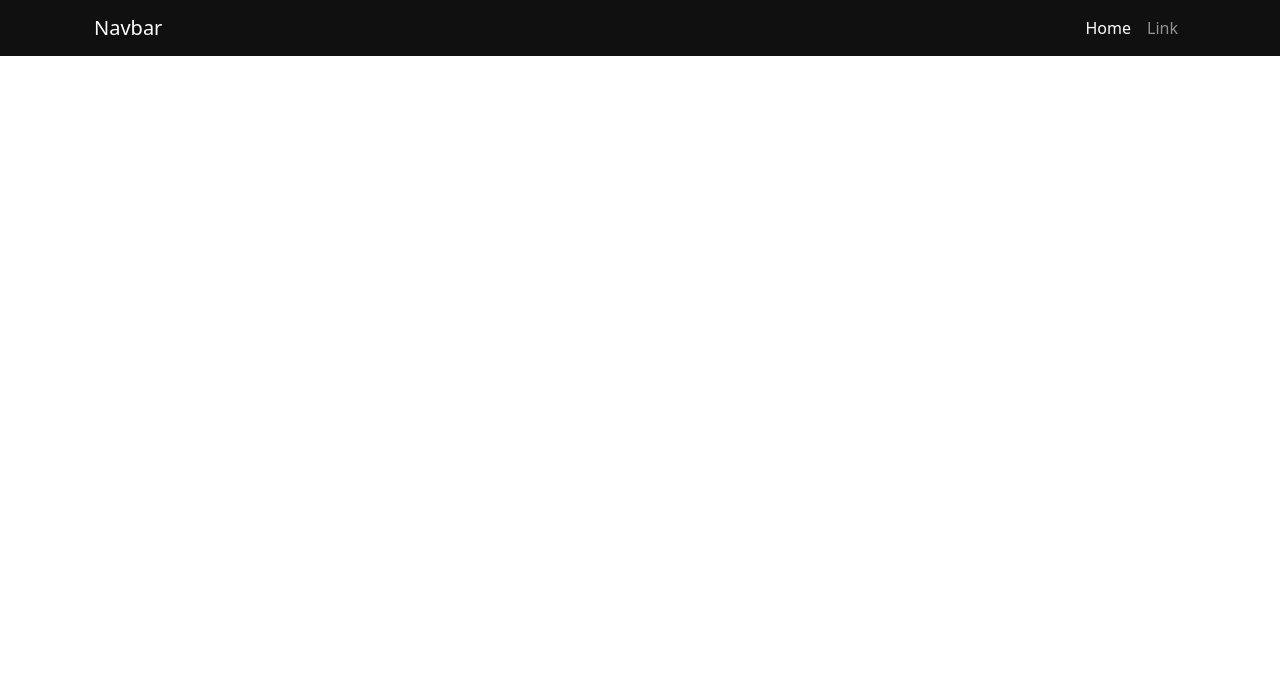
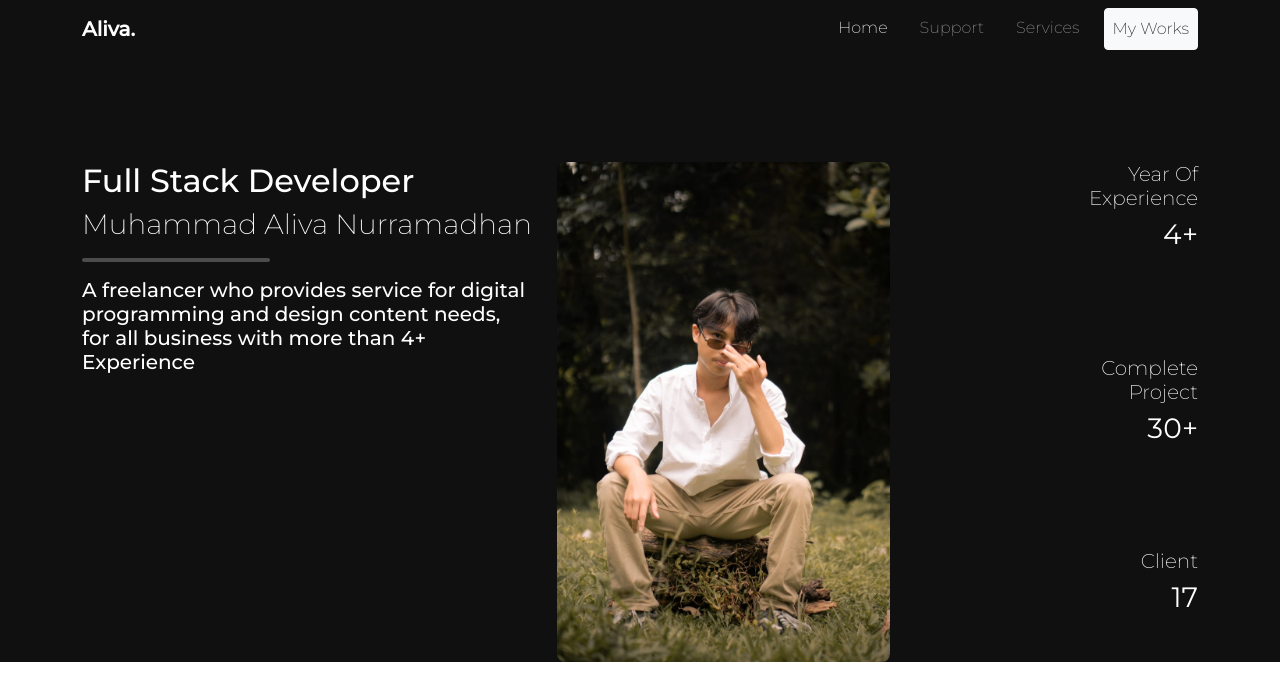
Before and after one commit to AlipTamvan/react-project, a React (Create React App) app: page / in a window 1280 px wide. Shown: the top 700 px of the page. Built offline with nearby package versions, Linux system fonts and the light colour scheme.

Commit message:
Menambahkan Content

```diff
--- a/public/index.html
+++ b/public/index.html
@@ -3,6 +3,16 @@
   <head>
     <meta charset="utf-8" />
     <link rel="icon" href="%PUBLIC_URL%/favicon.ico" />
+    <link rel="preconnect" href="https://fonts.googleapis.com" />
+    <link rel="preconnect" href="https://fonts.gstatic.com" crossorigin />
+    <link rel="preconnect" href="https://fonts.googleapis.com" />
+    <link rel="preconnect" href="https://fonts.gstatic.com" crossorigin />
+
+    <!-- Google Font - Montserrat -->
+    <link
+      href="https://fonts.googleapis.com/css2?family=Montserrat:wght@200;400;500&display=swap"
+      rel="stylesheet"
+    />
     <meta name="viewport" content="width=device-width, initial-scale=1" />
     <meta name="theme-color" content="#000000" />
     <meta
--- a/src/App.css
+++ b/src/App.css
@@ -36,6 +36,52 @@
     transform: rotate(360deg);
   }
 } */
+ @import url('https://fonts.googleapis.com/css2?family=Montserrat:wght@200;400;500&display=swap');
 .App{
   background-color: #101010;
 }
+*{
+  font-family: 'Montserrat', sans-serif;
+  font-weight: 400;
+}
+.nav-item{
+  font-weight: 200;
+  margin-left: 16px;
+}
+.nav-item .btn-my-works{
+  padding: 8px;
+  color: #101010;
+}
+.img-content{
+  margin-top: 104px;
+  border-radius: 8px;
+}
+
+.img-content-mobile{
+  margin-top: 16px;
+  border-radius: 8px;
+  padding: 16px;
+}
+.content{
+  color: #ffff;
+  margin-top: 104px;
+}
+.content-mobile{
+  color: #ffff;
+}
+.name{
+  font-weight: 200;
+}
+.social-prove{
+  font-weight: 100;
+}
+.angka{
+  margin-top: 16px;
+  margin-left: 16vh;
+  color: #ffffff;
+}
+.garis{
+  border: 2.5px solid;
+  border-color: #ffffff;
+  border-radius: 5px;
+}
--- a/src/App.js
+++ b/src/App.js
@@ -1,5 +1,6 @@
 
 import './App.css';
+import Content from './Portofolio/Content';
 import Nav from './Portofolio/Nav';
 
 function App() {
@@ -9,6 +10,8 @@ function App() {
         <div className="row">
           <div className='col'>
             <Nav></Nav>
+
+            <Content></Content>
           </div>
         </div>
       </div>
--- /dev/null
+++ b/src/Portofolio/Content.js
@@ -0,0 +1,107 @@
+export default function Content() {
+  return (
+    // Dekstop
+    <>
+      <div className="row">
+        <div className="col-sm-5">
+          <div className="content d-none d-lg-block ">
+            <h2 className="mt-3">Full Stack Developer</h2>
+            <h3 className="name">Muhammad Aliva Nurramadhan</h3>
+            <hr className="col-sm-5 garis" color="white"></hr>
+            <h5 className="text-justify">
+              A freelancer who provides service for digital programming and
+              design content needs, for all business with more than 4+
+              Experience
+            </h5>
+          </div>
+        </div>
+        <div className="col-sm-5 text-center">
+          <img
+            src="./AlipTamvan.jpg"
+            className="img-content d-none d-lg-block "
+            width=""
+            height="500"
+            alt="Foto Alip"
+          />
+        </div>
+        <div className="col-sm-2">
+          <div className="content d-none d-lg-block text-end">
+            <h5 className="mt-3 social-prove">Year Of Experience</h5>
+            <h3 className="name d-none d-lg-block ">
+              <b>4+</b>
+            </h3>
+          </div>
+
+          <div className="content d-none d-lg-block text-end">
+            <h5 className="mt-3 social-prove">Complete Project</h5>
+            <h3 className="name d-none d-lg-block ">
+              <b>30+</b>
+            </h3>
+          </div>
+
+          <div className="content d-none d-lg-block text-end">
+            <h5 className="mt-3 social-prove">Client</h5>
+            <h3 className="name d-none d-lg-block ">
+              <b>17</b>
+            </h3>
+          </div>
+        </div>
+      </div>
+
+      {/* Mobile */}
+
+      <div className="row">
+        <div className="col-sm-5">
+          <div className="content-mobile d-md-block d-lg-none">
+            <h2 className="mt-3">Full Stack Developer</h2>
+            <h3 className="name">Muhammad Aliva Nurramadhan</h3>
+            <hr className="col-sm-3 garis" color="white"></hr>
+            <h5 className="text-justify">
+              A freelancer who provides service for digital programming and
+              design content needs, for all business with more than 4+
+              Experience
+            </h5>
+          </div>
+        </div>
+        <div className="col-sm-5 text-center">
+          <img
+            src="./AlipTamvan.jpg"
+            className="img-content-mobile d-md-block d-lg-none img-fluid"
+            alt="Foto Alip"
+          />
+        </div>
+        <div className="col-sm-2">
+          <div className="container">
+            <div className="row">
+              <div className="col-4 text-center">
+                <div className="content-mobile d-md-block d-lg-none">
+                  <h5 className="mt-3 social-prove">Year Of Experience</h5>
+                  <h3 className="name d-md-block d-lg-none ">
+                    <b>4+</b>
+                  </h3>
+                </div>
+              </div>
+              <div className="col-4 text-center">
+                <div className="content-mobile d-md-block d-lg-none ">
+                  <h5 className="mt-3 social-prove">Complete Project</h5>
+                  <h3 className="name d-md-block d-lg-none ">
+                    <b>30+</b>
+                  </h3>
+                </div>
+              </div>
+
+              <div className="col-4 text-center">
+                <div className="content-mobile d-md-block d-lg-none">
+                  <h5 className="mt-3 social-prove">Client</h5>
+                  <h3 className="name d-md-block d-lg-none ">
+                    <b>17</b>
+                  </h3>
+                </div>
+              </div>
+            </div>
+          </div>
+        </div>
+      </div>
+    </>
+  );
+}
--- a/src/Portofolio/Nav.js
+++ b/src/Portofolio/Nav.js
@@ -2,25 +2,31 @@ import { Link } from "react-router-dom"
 
 export default function Nav(){
  return(
-    <nav class="navbar navbar-expand-lg navbar-dark">
-    <div class="container-fluid">
-      <a class="navbar-brand" href="#">Navbar</a>
-      <button class="navbar-toggler" type="button" data-bs-toggle="collapse" data-bs-target="#navbarSupportedContent" aria-controls="navbarSupportedContent" aria-expanded="false" aria-label="Toggle navigation">
-        <span class="navbar-toggler-icon"></span>
+    <nav className=" container-fluid navbar navbar-expand-lg navbar-dark">
+
+      <Link className="navbar-brand" href="#"><b>Aliva.</b></Link>
+      <button className="navbar-toggler" type="button" data-bs-toggle="collapse" data-bs-target="#navbarSupportedContent" aria-controls="navbarSupportedContent" aria-expanded="false" aria-label="Toggle navigation">
+        <span className="navbar-toggler-icon"></span>
       </button>
-      <div class="collapse navbar-collapse" id="navbarSupportedContent">
-        <ul class="navbar-nav ms-auto justify-content-end">
-          <li class="nav-item">
-            <a class="nav-link active" aria-current="page" href="#">Home</a>
+      <div className="collapse navbar-collapse" id="navbarSupportedContent">
+        <ul className="navbar-nav ms-auto">
+          <li className="nav-item">
+            <Link className="nav-link active" aria-current="page" href="#">Home</Link>
           </li>
-          <li class="nav-item">
-            <a class="nav-link" href="#">Link</a>
+          <li className="nav-item">
+            <Link className="nav-link" href="#">Support</Link>
+          </li>
+          <li className="nav-item">
+            <Link className="nav-link" href="#">Services</Link>
+          </li>
+          <li className="nav-item">
+            <button className="nav-link btn btn-light btn-sm  btn-my-works" href="#">My Works</button>
           </li>
 
         </ul>
 
       </div>
-    </div>
+
   </nav>
  )
 }
```
Also changed, not shown: public/AlipTamvan.jpg (added).
